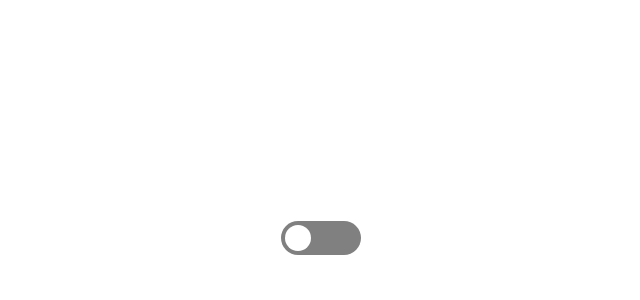
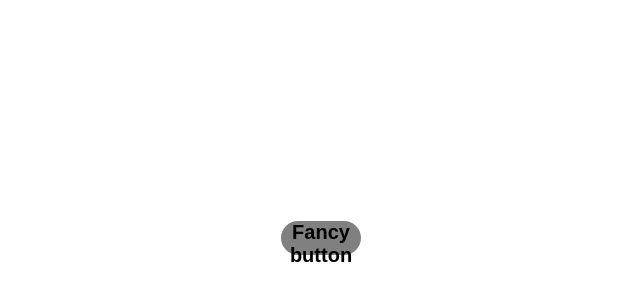
Before and after one commit to codetechfusion/basic-toggle-button, a plain HTML site: page index.html in a window 1280 px wide. Shown: the part 162-462 px from the top of the page, without its empty margins (319-959 px from the left). Drawn offline with Linux system fonts and the light colour scheme.

Commit message:
Update index.html

```diff
--- a/index.html
+++ b/index.html
@@ -53,6 +53,7 @@
   </head>
   <body>
     <button>
+      <h2>Fancy button</h2>
       <div class="circle"></div>
     </button>
     <script>
```
